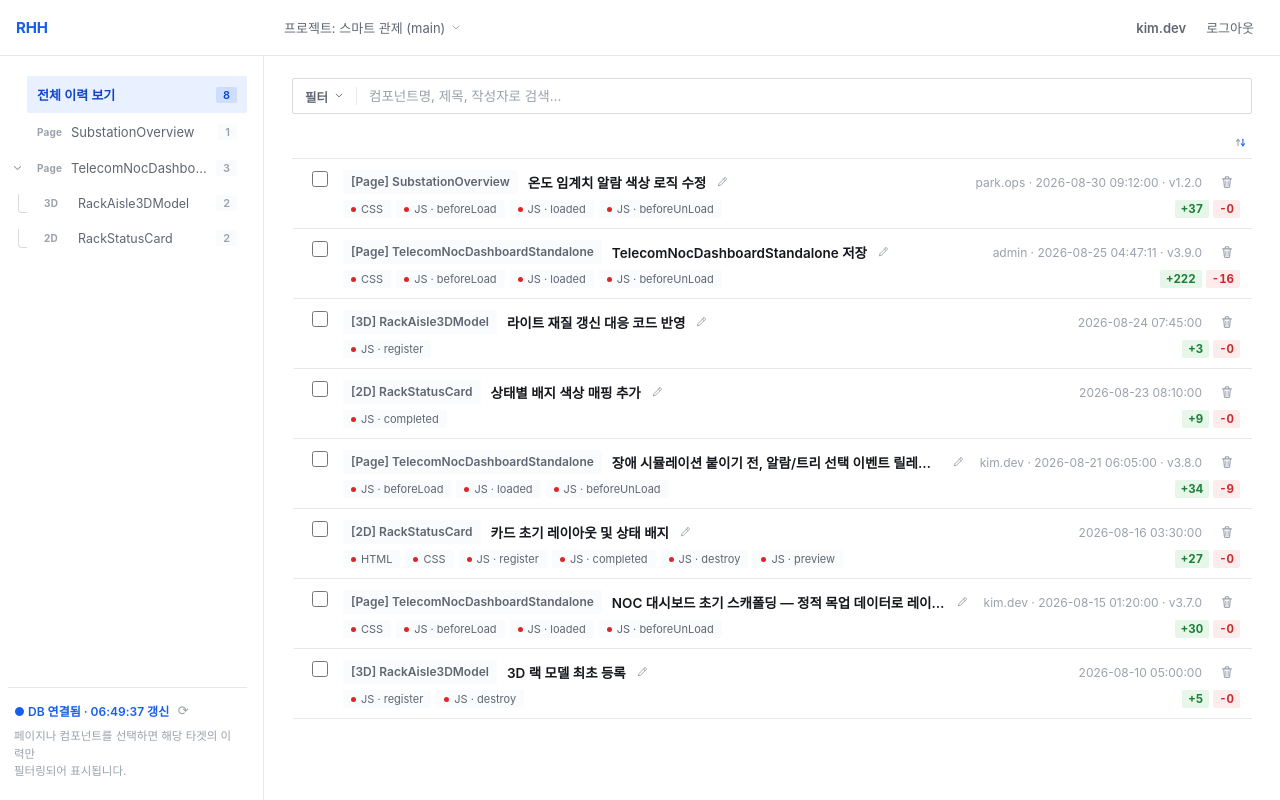
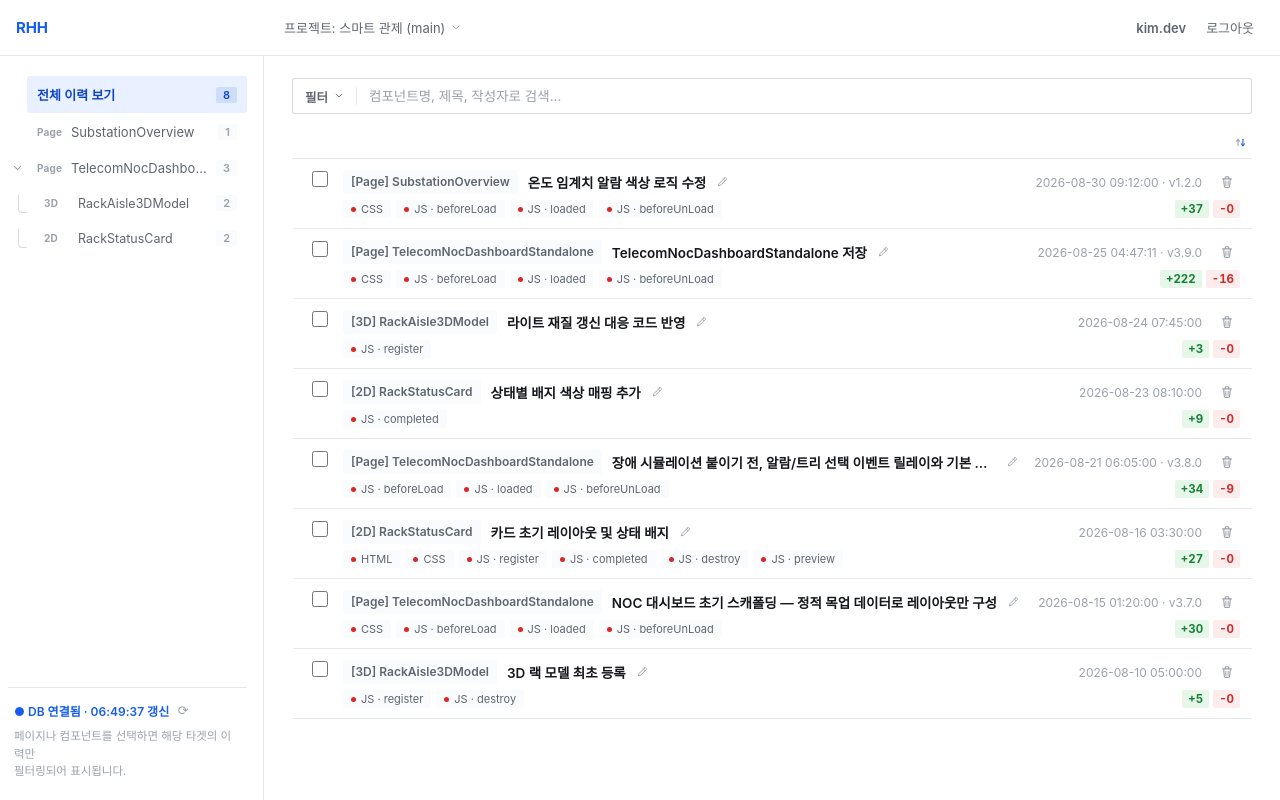
Before and after one commit to wemb-toyproject-rhh/2026_toy_project_h, a React (Vite) app in the folder frontend/: page / in a window 1280 px wide. Built offline with nearby package versions, Linux system fonts and the light colour scheme; a web font is replaced by a local one.

Commit message:
style: 이력 작성자 표기 삭제

```diff
--- a/frontend/src/components/history/PRCard.jsx
+++ b/frontend/src/components/history/PRCard.jsx
@@ -73,7 +73,6 @@ export default function PRCard({
 
           <div className={styles.rightGroup}>
             <span className={styles.meta}>
-              {item.author ? `${item.author} · ` : ""}
               {item.savedAt}
               {item.version ? ` · v${item.version}` : ""}
             </span>
--- a/frontend/src/mocks/historyAdapter.js
+++ b/frontend/src/mocks/historyAdapter.js
@@ -126,7 +126,6 @@ function buildPageEntries() {
         targetLabel: `[Page] ${row.name}`,
         targetName: row.name,
         title: row.comment || `${row.name} 저장`,
-        author: row.last_user ?? null,
         version: row.version ?? null,
         savedAt: formatDate(row.reg_dt),
         savedAtRaw: row.reg_dt,
@@ -197,7 +196,6 @@ function buildInstanceEntries() {
         targetLabel: `[${is3D ? "3D" : "2D"}] ${row.comp_name}`,
         targetName: row.comp_name,
         title: row.comment || `${row.comp_name} 저장`,
-        author: null, // tb_instance_hist has no last_user column
         version: null, // tb_instance_hist has no version column
         savedAt: formatDate(row.reg_dt),
         savedAtRaw: row.reg_dt,
--- a/frontend/src/pages/HistoryDetailPage.jsx
+++ b/frontend/src/pages/HistoryDetailPage.jsx
@@ -74,7 +74,6 @@ export default function HistoryDetailPage() {
         </div>
         <div className={styles.headerRight}>
           <span className={styles.meta}>
-            {entry.author ? `${entry.author} · ` : ""}
             {entry.savedAt}
             {entry.version ? ` · v${entry.version}` : ""}
           </span>
```
